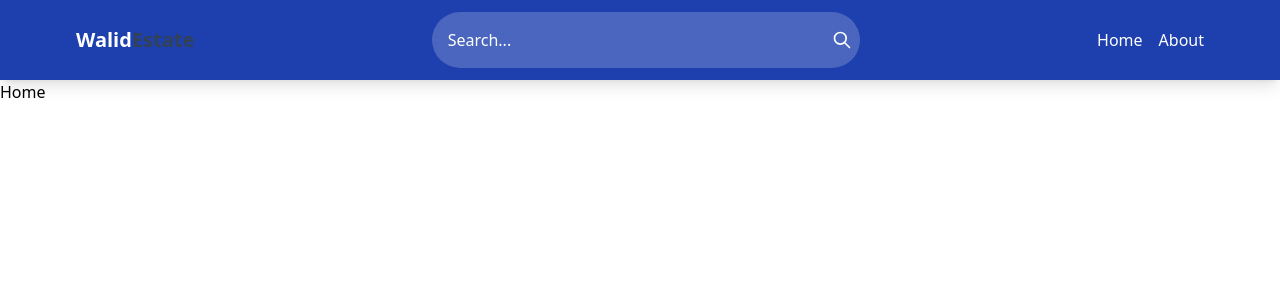
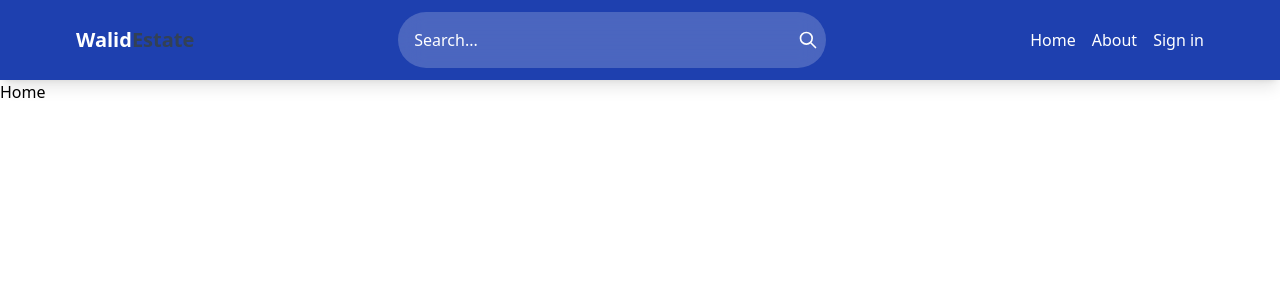
Before and after one commit to waleedd32/mern-realestate, a React (Vite) app in the folder client/: page / in a window 1280 px wide. Shown: the top 300 px of the page. Built offline with nearby package versions, Linux system fonts and the light colour scheme.

Commit message:
Update Header: add Sign in link to navigation

```diff
--- a/client/src/components/Header.jsx
+++ b/client/src/components/Header.jsx
@@ -45,6 +45,11 @@ function Header() {
               About
             </li>
           </Link>
+          <Link to="/sign-in">
+            <li className="text-sm md:text-base hover:text-blue-300 hover:underline">
+              Sign in
+            </li>
+          </Link>
         </ul>
       </div>
     </header>
```
